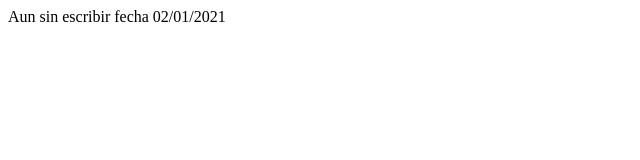
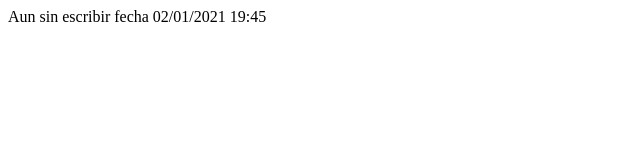
Before and after one commit to Edu-PS/thinkific-cupon-auto-fecha, a plain HTML site: page index.html in a window 1280 px wide. Shown: the full height of the page, 0-640 px from the left. Drawn offline with Linux system fonts and the light colour scheme.

Commit message:
Se agrego la hora en la fecha

```diff
--- a/index.html
+++ b/index.html
@@ -20,6 +20,6 @@
 
 </head>
 <body>
-    <a id="fecha-sistema"> Aun sin escribir fecha 02/01/2021 </a>
+    <a id="fecha-sistema"> Aun sin escribir fecha 02/01/2021 19:45 </a>
 </body>
 </html>
```
